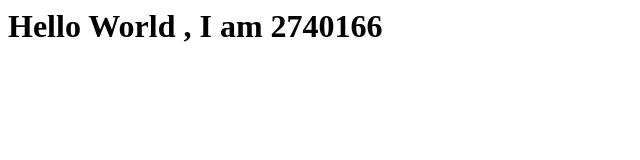
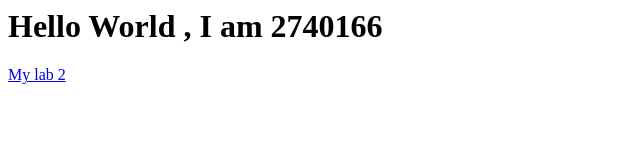
Before and after one commit to lesedilengosane/2740166-lab4-sd, a plain HTML site: page index.html in a window 1280 px wide. Shown: the full height of the page, 0-640 px from the left. Drawn offline with Linux system fonts and the light colour scheme.

Commit message:
updating the index.html file

```diff
--- a/index.html
+++ b/index.html
@@ -1,3 +1,4 @@
 <html>
     <h1>Hello World , I am 2740166 </h1>
+    <a href = "file:///home/vmuser/2740166-lab2.html" > My lab 2 </a>
 </html>
```
